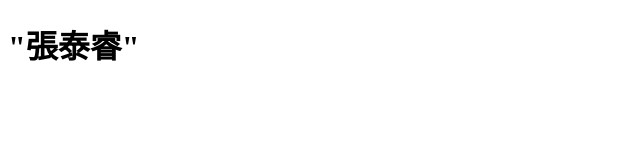
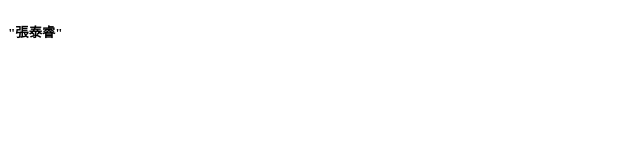
Before and after one commit to terry1228/-, a plain HTML site: page index.html in a window 1280 px wide. Shown: the whole page, without its empty margins (0-640 px from the left). Drawn offline with Linux system fonts and the light colour scheme.

Commit message:
Add files via upload

```diff
--- a/index.html
+++ b/index.html
@@ -7,6 +7,6 @@
     <title>Document</title>
 </head>
 <body>
-   <h1>"張泰睿"</h1>
+   <h5>"張泰睿"</h5>
 </body>
 </html>
```
